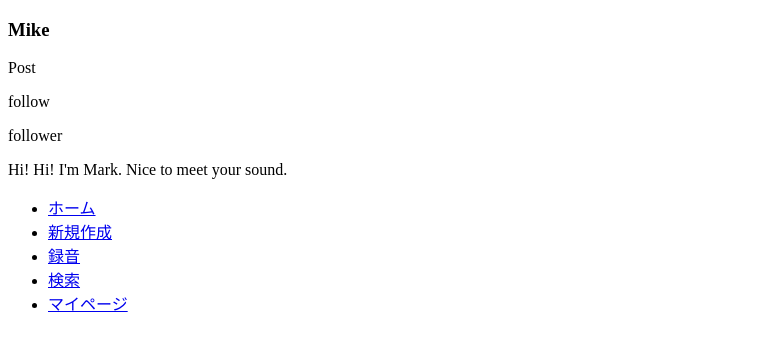
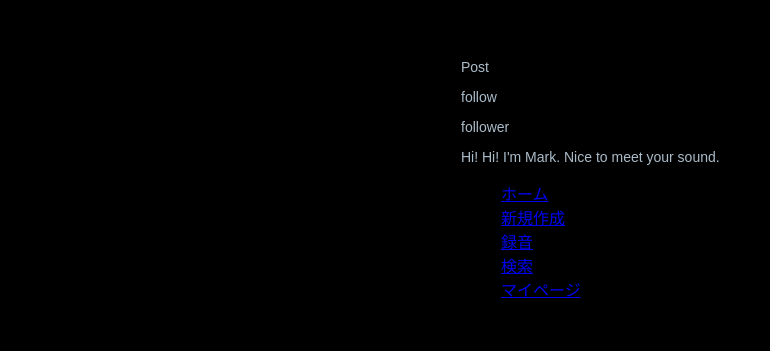
Before and after one commit to ekito-line/sound-airport, a Django app: template snsapp/templates/snsapp/mypage.html in a window 1280 px wide. Shown: the top 351 px of the page, without its empty margins (0-770 px from the left). Run offline with Django 4.2, Linux system fonts and the light colour scheme; the template is opened without the code that fills it, so the values that code supplies are empty; some libraries are stand-ins or nearby versions; some web fonts are replaced.

Commit message:
Upload static/css for pro env

```diff
--- a/static/css/_base.scss
+++ b/static/css/_base.scss
@@ -6,18 +6,22 @@ $white: #FFF;
 $gray: #F4F4F4;
 $font-family: 'Montserrat', sans-serif;
 
+
+
 html{
     max-width: 390px;
+    width: 100%;
     margin-left: auto;
     margin-right: auto;
 }
 
 body {
   max-width: 390px;
-  text-align : center;
   font: 100% $font-family;
   margin: 0;
   background-color: $background-color;
+  margin-left: 16px;
+  margin-right: 16px;
 }
 
 .box{
@@ -34,4 +38,18 @@ body {
 
 h1{
     color: $main-color;
+    font-size: 48px;
 }
+
+h2{
+    color: $main-color;
+    font-size: 24px;
+}
+h3{
+    color: $main-color;
+    font-size: 18px;
+}
+p{
+    color: $main-color;
+    font-size: 14px;
+}
--- a/static/css/_home.scss
+++ b/static/css/_home.scss
@@ -1,27 +1,32 @@
 $base-font-size: 14px;
 $title-font-size: 48px;
-$main-color: #ABBCC9;
-$sub-color: #24568B;
+$main-color: #abbcc9;
+$sub-color: #24568b;
 $background-color: #000;
-$white: #FFF;
-$gray: #F4F4F4;
-$font-family: 'Montserrat', sans-serif;
+$white: #fff;
+$gray: #f4f4f4;
+$font-family: "Montserrat", sans-serif;
 
+.show_table {
+    form{
+        padding-right: 350px;
+        height: 30px;
+    }
+    input[type="submit"] {
+        font-family: 'Font Awesome 5 Free';
+        font-weight: 300;
+        font-size: 15px;
+        color: $main-color;
+        background-color: $background-color;
 
-
-.section {
-    padding-top: 400px;
-    background-image: url("../images/window.jpg");
-    background-size: 100%;
-    background-position: center;
-    .container .container-has-text-centered
-    {
+    }
+    .credit{
+        text-align: right;
+    }
+    audio{
+        text-align: center;
+        padding-top: 300px;
+        padding-left: 30px;
         color: $main-color;
-        .title{
-            font-size: $title-font-size;
-        }
-        .subtitle{
-            font-size: $base-font-size;
-        }
     }
 }
--- a/static/css/_imgbutton.scss
+++ b/static/css/_imgbutton.scss
@@ -1,13 +1,8 @@
 .button {
     display      : inline-block;                 /* 角丸 */
-    //box-shadow   : 6px 6px 3px #666666;  /* 影の設定 */
     cursor       : pointer;              /* カーソル形状 */
-    //transition   : .3s;                  /* なめらか変化 */
   }
   .button:hover {
     box-shadow   : none;                 /* 影の設定 */
     border-radius: 0;                    /* 角丸 */
   }
-
-// htmlで以下を追記
-// <img src="button.png" class="button" alt="samplebutton">
--- /dev/null
+++ b/static/css/_mypage.scss
@@ -0,0 +1,26 @@
+$base-font-size: 14px;
+$main-color: #abbcc9;
+$sub-color: #24568b;
+$background-color: #000;
+$white: #fff;
+$gray: #f4f4f4;
+$font-family: "Montserrat", sans-serif;
+
+.usrname {
+    text-align: center;
+
+    // color: $main-color;
+    // font-size: 18px;
+}
+.detail {
+    text-align: center;
+    border-bottom: 1px solid $main-color;
+    .usrdetail {
+        line-height: 0;
+        width: 100px;
+        height: 80px;
+        display: inline-block;
+        // color: $main-color;
+        // font-size: 18px;
+    }
+}
--- /dev/null
+++ b/static/css/_post.scss
@@ -0,0 +1,30 @@
+$base-font-size: 14px;
+$title-font-size: 48px;
+$main-color: #abbcc9;
+$sub-color: #24568b;
+$background-color: #000;
+$white: #fff;
+$gray: #f4f4f4;
+
+.post_table {
+    padding-left: 16px;
+    padding-right: 16px;
+    padding-top: 200px;
+    .btn-submit{
+        text-align: center;
+        border: 0px;
+        width:280px;
+        height:80px;
+        background: url("../images/button.png") left top no-repeat;
+        font-size: 12px;
+        color: #ABBCC9;
+    }
+}
+.post-icon{
+    padding-top: 50px;
+    border-bottom: 1px solid $main-color;
+}
+.post-title{
+    padding-top: 100px;
+    border-bottom: 1px solid $main-color;
+}
--- /dev/null
+++ b/static/css/_start.scss
@@ -0,0 +1,26 @@
+$base-font-size: 14px;
+$title-font-size: 48px;
+$main-color: #abbcc9;
+$sub-color: #24568b;
+$background-color: #000;
+$white: #fff;
+$gray: #f4f4f4;
+$font-family: "Montserrat", sans-serif;
+
+.title {
+    padding-top: 400px;
+    background-image: url("../images/window.jpg");
+    background-size: 100%;
+    background-position: center;
+    color: $main-color;
+    text-align: center;
+    font-size: $title-font-size;
+    font-size: $base-font-size;
+}
+.login_out{
+    text-align: center;
+    .buttons{
+        color: $main-color;
+        font-size: $base-font-size;
+    }
+}
--- a/static/css/snsapp.css
+++ b/static/css/snsapp.css
@@ -0,0 +1,149 @@
+@charset "UTF-8";
+/* cyrillic-ext */
+@font-face {
+  font-family: "Montserrat";
+  font-style: normal;
+  font-weight: 500;
+  font-display: swap;
+  src: url(https://fonts.gstatic.com/s/montserrat/v23/JTUHjIg1_i6t8kCHKm4532VJOt5-QNFgpCtZ6Hw0aXpsog.woff2) format("woff2");
+  unicode-range: U+0460-052F, U+1C80-1C88, U+20B4, U+2DE0-2DFF, U+A640-A69F, U+FE2E-FE2F;
+}
+/* cyrillic */
+@font-face {
+  font-family: "Montserrat";
+  font-style: normal;
+  font-weight: 500;
+  font-display: swap;
+  src: url(https://fonts.gstatic.com/s/montserrat/v23/JTUHjIg1_i6t8kCHKm4532VJOt5-QNFgpCtZ6Hw9aXpsog.woff2) format("woff2");
+  unicode-range: U+0400-045F, U+0490-0491, U+04B0-04B1, U+2116;
+}
+/* vietnamese */
+@font-face {
+  font-family: "Montserrat";
+  font-style: normal;
+  font-weight: 500;
+  font-display: swap;
+  src: url(https://fonts.gstatic.com/s/montserrat/v23/JTUHjIg1_i6t8kCHKm4532VJOt5-QNFgpCtZ6Hw2aXpsog.woff2) format("woff2");
+  unicode-range: U+0102-0103, U+0110-0111, U+0128-0129, U+0168-0169, U+01A0-01A1, U+01AF-01B0, U+1EA0-1EF9, U+20AB;
+}
+/* latin-ext */
+@font-face {
+  font-family: "Montserrat";
+  font-style: normal;
+  font-weight: 500;
+  font-display: swap;
+  src: url(https://fonts.gstatic.com/s/montserrat/v23/JTUHjIg1_i6t8kCHKm4532VJOt5-QNFgpCtZ6Hw3aXpsog.woff2) format("woff2");
+  unicode-range: U+0100-024F, U+0259, U+1E00-1EFF, U+2020, U+20A0-20AB, U+20AD-20CF, U+2113, U+2C60-2C7F, U+A720-A7FF;
+}
+/* latin */
+@font-face {
+  font-family: "Montserrat";
+  font-style: normal;
+  font-weight: 500;
+  font-display: swap;
+  src: url(https://fonts.gstatic.com/s/montserrat/v23/JTUHjIg1_i6t8kCHKm4532VJOt5-QNFgpCtZ6Hw5aXo.woff2) format("woff2");
+  unicode-range: U+0000-00FF, U+0131, U+0152-0153, U+02BB-02BC, U+02C6, U+02DA, U+02DC, U+2000-206F, U+2074, U+20AC, U+2122, U+2191, U+2193, U+2212, U+2215, U+FEFF, U+FFFD;
+}
+.button {
+  display: inline-block;
+  /* 角丸 */
+  cursor: pointer;
+  /* カーソル形状 */
+}
+
+.button:hover {
+  box-shadow: none;
+  /* 影の設定 */
+  border-radius: 0;
+  /* 角丸 */
+}
+
+html {
+  max-width: 390px;
+  margin-left: auto;
+  margin-right: auto;
+}
+
+body {
+  max-width: 390px;
+  font: 100% "Montserrat", sans-serif;
+  margin: 0;
+  background-color: #000;
+  margin-left: 16px;
+  margin-right: 16px;
+}
+
+.box {
+  max-width: 390px;
+  text-align: center;
+  margin-left: auto;
+  margin-right: auto;
+}
+.box .content {
+  background-color: #000;
+  margin: 0 auto;
+}
+
+h1 {
+  color: #ABBCC9;
+  font-size: 48px;
+}
+
+h2 {
+  color: #ABBCC9;
+  font-size: 24px;
+}
+
+p {
+  color: #ABBCC9;
+  font-size: 14px;
+}
+
+.title {
+  padding-top: 400px;
+  background-image: url("../images/window.jpg");
+  background-size: 100%;
+  background-position: center;
+  color: #abbcc9;
+  text-align: center;
+  font-size: 48px;
+  font-size: 14px;
+}
+
+.login_out {
+  text-align: center;
+}
+.login_out .buttons {
+  color: #abbcc9;
+  font-size: 14px;
+}
+
+.show_table form {
+  padding-right: 350px;
+  height: 30px;
+}
+.show_table input[type=submit] {
+  font-family: "Font Awesome 5 Free";
+  font-weight: 300;
+  font-size: 15px;
+  color: #abbcc9;
+  background-color: #000;
+}
+.show_table .credit {
+  text-align: right;
+}
+.show_table audio {
+  text-align: center;
+  padding-top: 300px;
+  padding-left: 30px;
+  color: #abbcc9;
+}
+
+.post_table .btn-submit {
+  border: 0px;
+  width: 280px;
+  height: 80px;
+  background: url("../images/button.png") left top no-repeat;
+  font-size: 12px;
+  color: #ABBCC9;
+}
--- a/static/css/snsapp.scss
+++ b/static/css/snsapp.scss
@@ -1,4 +1,7 @@
-@import "_base";
-@import "_home";
 @import "_font";
 @import "_imgbutton";
+@import "_base";
+@import "_start";
+@import "_home";
+@import "_post";
+@import "_mypage";
```
Also changed, not shown: static/css/post.css (added, +8 -0 lines).
